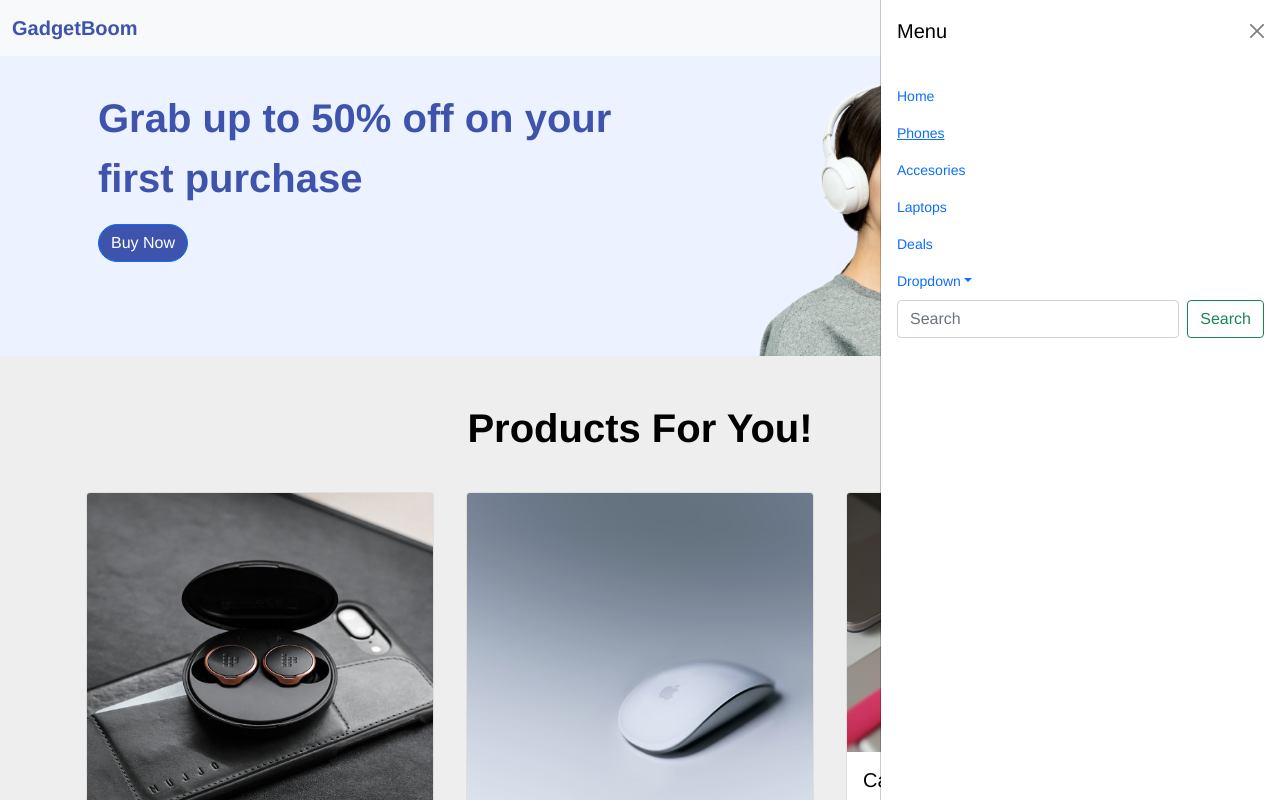
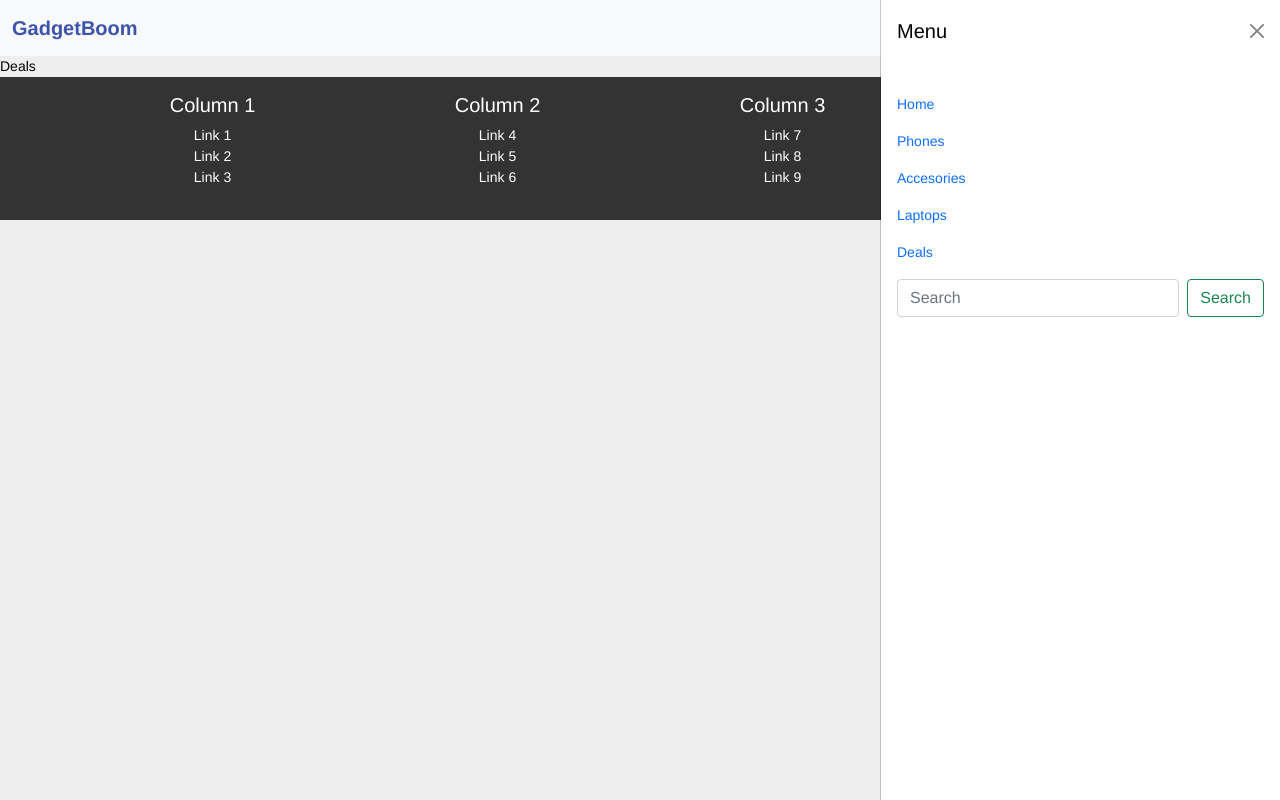
Before and after one commit to samueldobi/Ecommerce-react-app, a React (Create React App) app: page /deals in a window 1280 px wide. Both pictures are taken after a click on the button 1240 px from the left and 28 px from the top of the page. Shown: the top 800 px of the page. Built offline with nearby package versions, Linux system fonts and the light colour scheme.

Commit message:
fixed routing issues

```diff
--- a/public/index.html
+++ b/public/index.html
@@ -11,8 +11,11 @@
     />
     <link rel="" href="https://icons8.com/icon/13010/shop" />
     <link href="https://cdn.jsdelivr.net/npm/bootstrap@5.0.2/dist/css/bootstrap.min.css" rel="stylesheet" integrity="sha384-EVSTQN3/azprG1Anm3QDgpJLIm9Nao0Yz1ztcQTwFspd3yD65VohhpuuCOmLASjC" crossorigin="anonymous">
+    <!-- Animate on scroll cdn css -->
+    <link href="https://unpkg.com/aos@2.3.1/dist/aos.css" rel="stylesheet">
     <div id="root"></div>
     <script src="https://cdn.jsdelivr.net/npm/bootstrap@5.0.2/dist/js/bootstrap.bundle.min.js" integrity="sha384-MrcW6ZMFYlzcLA8Nl+NtUVF0sA7MsXsP1UyJoMp4YLEuNSfAP+JcXn/tWtIaxVXM" crossorigin="anonymous"></script>
     <script src="https://cdn.jsdelivr.net/npm/swiper@10/swiper-element-bundle.min.js"></script>
+     <!-- Animate on scroll cdn js -->
   </body>
 </html>
--- a/src/App.js
+++ b/src/App.js
@@ -1,33 +1,40 @@
 import Navbar from "./components/Navbar";
+import Home from "./components/Home";
 import Phones from "./components/Phones";
-import Home from "./components/Home";
+import Accesories from "./components/Accesories";
+import Laptops from "./components/Laptops";
+import Deals from "./components/Deals";
 import Footer from "./components/Footer";
+import { BrowserRouter as Router, Route, Switch, Redirect } from "react-router-dom/cjs/react-router-dom.min";
 
-import { BrowserRouter as Router, Route, Switch, Redirect } from "react-router-dom/cjs/react-router-dom.min";
 
 function App() {
   return (
     <Router>
     <div className="App">
       <Navbar/>
-      <Home/>
-      <Footer/>
+
+
       <div className="content">
         <Switch>
+          <Route exact path ="/">
+          <Home/>
+          </Route>
           <Route exact path ="/phones">
             <Phones/>
           </Route>
           <Route exact path ="/accesories">
-            <Phones/>
+            <Accesories/>
           </Route>
           <Route exact path ="/laptops">
-            <Phones/>
+            <Laptops/>
           </Route>
           <Route exact path ="/deals">
-            <Phones/>
+            <Deals/>
           </Route>
         </Switch>
       </div>
+      <Footer/>
     </div>
        </Router>
 
--- /dev/null
+++ b/src/components/Accesories.js
@@ -0,0 +1,9 @@
+import React from 'react'
+
+const Accesories = () => {
+  return (
+    <div>Accesories</div>
+  )
+}
+
+export default Accesories
--- /dev/null
+++ b/src/components/Deals.js
@@ -0,0 +1,9 @@
+import React from 'react'
+
+const Deals = () => {
+  return (
+    <div>Deals</div>
+  )
+}
+
+export default Deals
--- a/src/components/Hero.js
+++ b/src/components/Hero.js
@@ -11,7 +11,7 @@ const Hero = () => {
        <Row className = "">
         <Col className="col-12 col-md-6 ">
           <div className="  p-3 ">
-          <p className="fs-1 fw-bold hero-header mt-3 ">Grab up to 50% off on your first purchase</p>
+          <p className="fs-1 fw-bold hero-header mt-3 p-3">Grab up to 50% off on your first purchase</p>
           <Button className="hero-btn  ">Buy Now</Button>
           </div>
         </Col>
--- /dev/null
+++ b/src/components/Laptops.js
@@ -0,0 +1,9 @@
+import React from 'react'
+
+const Laptops = () => {
+  return (
+    <div>Laptops</div>
+  )
+}
+
+export default Laptops
--- a/src/components/Navbar.js
+++ b/src/components/Navbar.js
@@ -26,15 +26,23 @@ function OffcanvasExample() {
                 </Offcanvas.Title>
               </Offcanvas.Header>
               <Offcanvas.Body>
-                <Nav className="justify-content-end flex-grow-1 pe-3">
-                  <Nav.Link href="#action1">Home</Nav.Link>
+                <Nav className="justify-content-end flex-grow-1 pe-3 nav-link">
+                <Nav.Link >
+                    <Link to ="/" > Home</Link>
+                    </Nav.Link>
                   <Nav.Link >
                     <Link to ="/phones" > Phones</Link>
                     </Nav.Link>
-                  <Nav.Link >Accesories</Nav.Link>
-                  <Nav.Link >Laptops</Nav.Link>
-                  <Nav.Link >Deals</Nav.Link>
-                  <NavDropdown
+                  <Nav.Link >
+                    <Link to ="/accesories" > Accesories</Link>
+                    </Nav.Link>
+                  <Nav.Link >
+                    <Link to ="/laptops" > Laptops</Link>
+                    </Nav.Link>
+                  <Nav.Link >
+                    <Link to ="/deals" > Deals</Link>
+                    </Nav.Link>
+                  {/* <NavDropdown
                     title="Dropdown"
                     id={`offcanvasNavbarDropdown-expand`}
                   >
@@ -46,7 +54,7 @@ function OffcanvasExample() {
                     <NavDropdown.Item href="#action5">
                       Something else here
                     </NavDropdown.Item>
-                  </NavDropdown>
+                  </NavDropdown> */}
                 </Nav>
                 <Form className="d-flex">
                   <Form.Control
--- a/src/components/Phones.js
+++ b/src/components/Phones.js
@@ -3,7 +3,7 @@ import React from 'react'
 const Phones = () => {
   return (
     <div>
-        <h1>hello</h1>
+        <h1>hello How are you doing ???</h1>
     </div>
   )
 }
--- a/src/components/Popular.js
+++ b/src/components/Popular.js
@@ -6,7 +6,7 @@ import  gadgets from '../images/index.js'
 const Popular = () => {
   return (
     <div className="">
-        <Container className="popular">
+        <Container className="popular mt-5">
                 <p className="fs-2 fw-bold">Popular Products</p>
                 <Row className=" col-12 p-3 d-flex justify-content-between">
                     <div className="col-12 col-lg-5 d-flex product-box p-3 my-4">
--- a/src/components/Products.js
+++ b/src/components/Products.js
@@ -9,11 +9,11 @@ import  gadgets from '../images/index.js'
 // import  img3  from "./images/products/gadget-3.jpg"
 const Products = () => {
   return (
-    <div>
+    <div className="mt-5">
         <h1 className="fw-bold m-3 text-center">Products For You! </h1>
         <Container>
             <Row className="products-box">
-              <Col className="col-12 col-md-4 p-3 g-2 mb-4">
+              <Col className="col-12 col-md-4 p-3 g-2  mb-4">
                     <Card style={{ width: 'rem' }}>
                       <Card.Img variant="top" src={gadgets.gadget1} className ="w-10"  alt = "" />
                       <Card.Body>
--- a/src/index.css
+++ b/src/index.css
@@ -1,8 +1,10 @@
+@import url('https://fonts.googleapis.com/css2?family=Roboto:wght@300&display=swap');
 body {
   margin: 0;
-  font-family: -apple-system, BlinkMacSystemFont, 'Segoe UI', 'Roboto', 'Oxygen',
+  font-family: 'Roboto', sans-serif;
+  /* font-family: -apple-system, BlinkMacSystemFont, 'Segoe UI', 'Roboto', 'Oxygen',
     'Ubuntu', 'Cantarell', 'Fira Sans', 'Droid Sans', 'Helvetica Neue',
-    sans-serif;
+    sans-serif; */
   -webkit-font-smoothing: antialiased;
   -moz-osx-font-smoothing: grayscale;
 }
@@ -23,7 +25,6 @@ code {
     monospace;
 }
 .hero-section{
-  /* background: url(../src/images/1.jpg); */
   background-color: var(--grey);
   margin: 0;
   padding: 0;
@@ -79,48 +80,6 @@ body {
   margin: 0;
   padding: 0;
 }
-
-.swiper {
-  width: 100%;
-  height: 100%;
-}
-
-.swiper-slide {
-  text-align: center;
-  font-size: 18px;
-  background: #fff;
-
-  /* Center slide text vertically */
-  display: flex;
-  justify-content: center;
-  align-items: center;
-}
-
-.swiper-slide img {
-  display: block;
-  width: 100%;
-  height: 100%;
-  object-fit: cover;
-}
-
-/* .discount-div img{
-  width: 400px;
-} */
-/* .swiper-container {
-  width: 480px;
-}
-
-@media screen and (min-width: 640px) {
-  .swiper-container {
-    width: 640px;
-  }
-}
-
-@media screen and (min-width: 768px) {
-  .swiper-container {
-    width: 768px;
-  }
-} */
 .discount{
   display: flex;
   flex-direction: row;
@@ -167,3 +126,6 @@ footer p {
   color: #fff;
   text-decoration: none;
 }
+.nav-link *{
+  text-decoration: none;
+}
```
